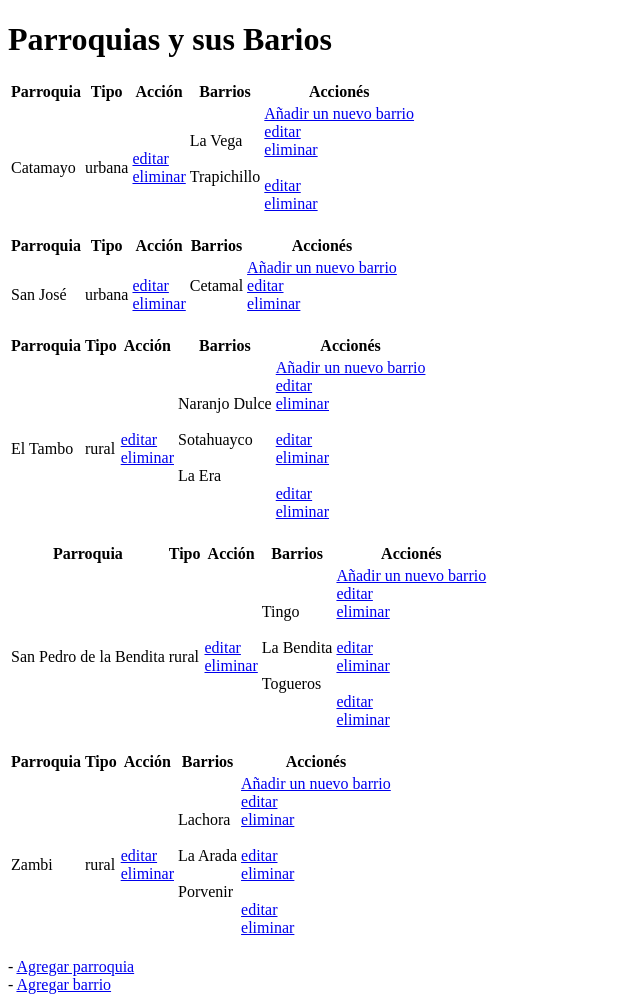
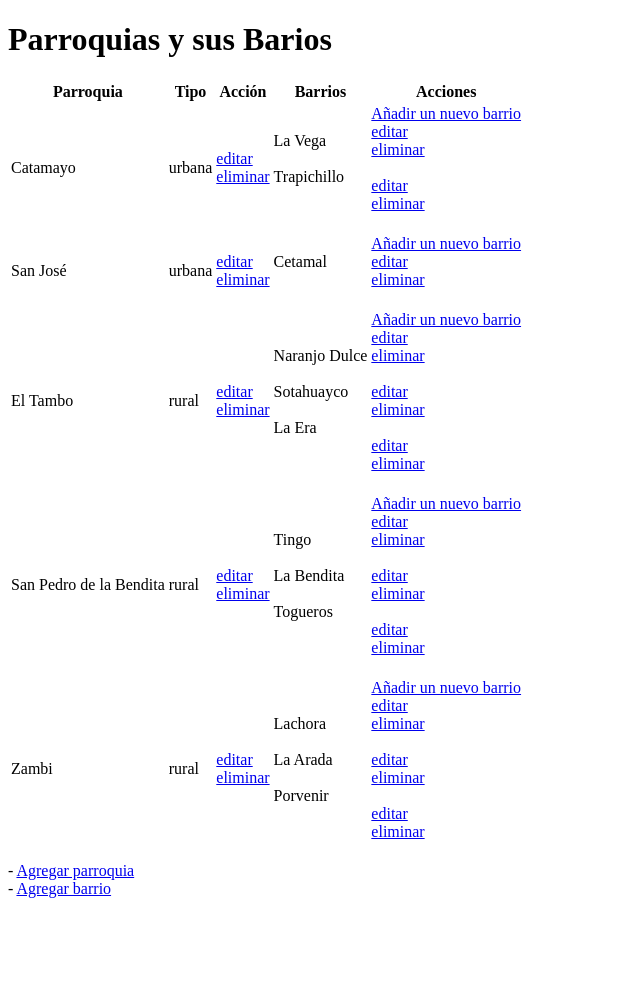
Before and after one commit to PlataformasWeb-P-AA2023/taller10-grupo5, a Django app: page /ordenamiento/ in a window 1280 px wide. Shown: the whole page, without its empty margins (0-640 px from the left). After the commit the page ends 898 px from the top, so only its background shows below. Run offline with Django 4.2, Linux system fonts and the light colour scheme; data comes from the database, SQL or seed files in the repository.

Commit message:
Actualización del index.html

```diff
--- a/proyectociudad/ordenamiento/templates/index.html
+++ b/proyectociudad/ordenamiento/templates/index.html
@@ -8,16 +8,16 @@
 <body>
     <h1>Parroquias y sus Barios</h1>
 
-    {% for p in parroquias %}
     <table>
         <tr>
-        <th>Parroquia</th>
-        <th>Tipo</th>
-        <th>Acción</th>
-        <th>Barrios</th>
-        <th>Accionés</th>
+            <th>Parroquia</th>
+            <th>Tipo</th>
+            <th>Acción</th>
+            <th>Barrios</th>
+            <th>Acciones</th>
         </tr>
 
+        {% for p in parroquias %}
         <tr>
         <td>{{p.nombre}}</td>
         <td>{{p.tipo}}</td>
@@ -39,8 +39,8 @@
             {% endfor %}
         </td>
         </tr>
+        {% endfor %}
     </table>
-    {% endfor %}
 
     <!-- <ol>
         <li>
```
